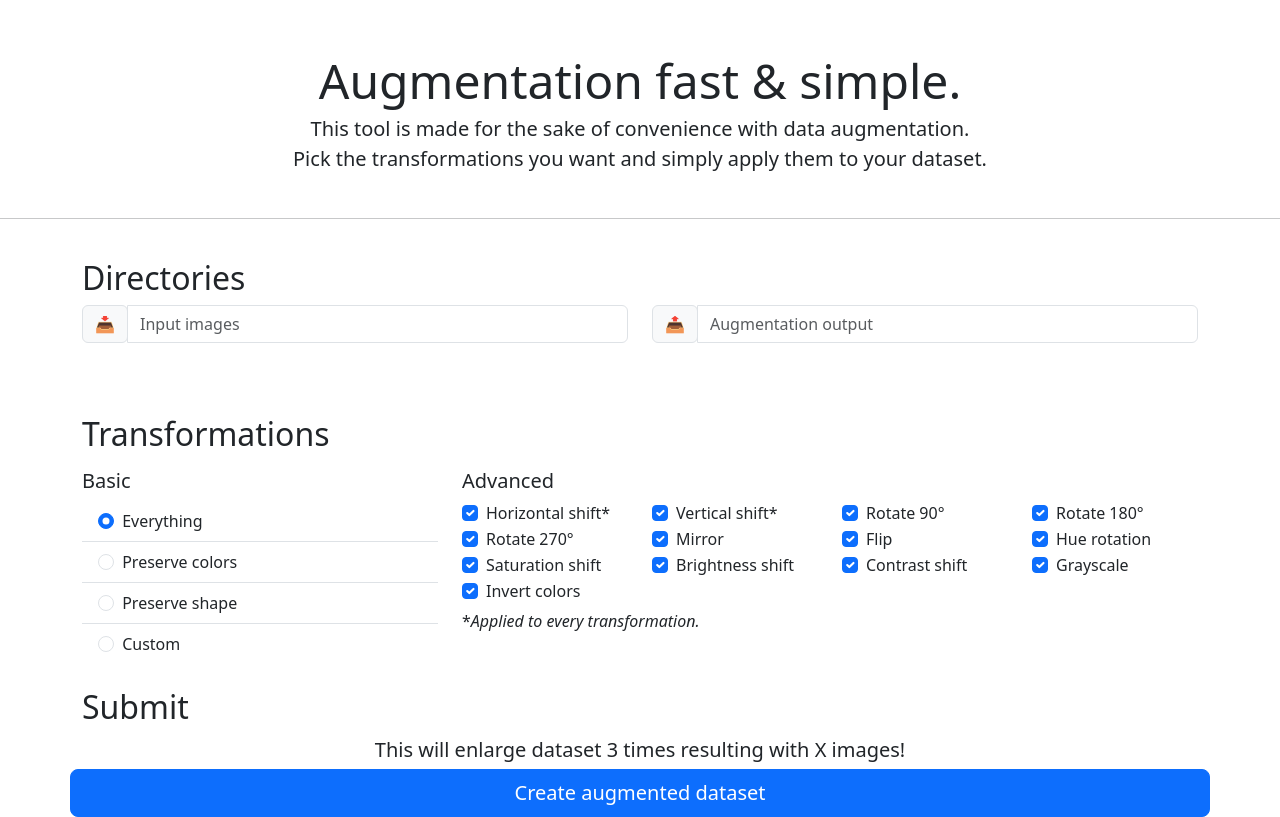
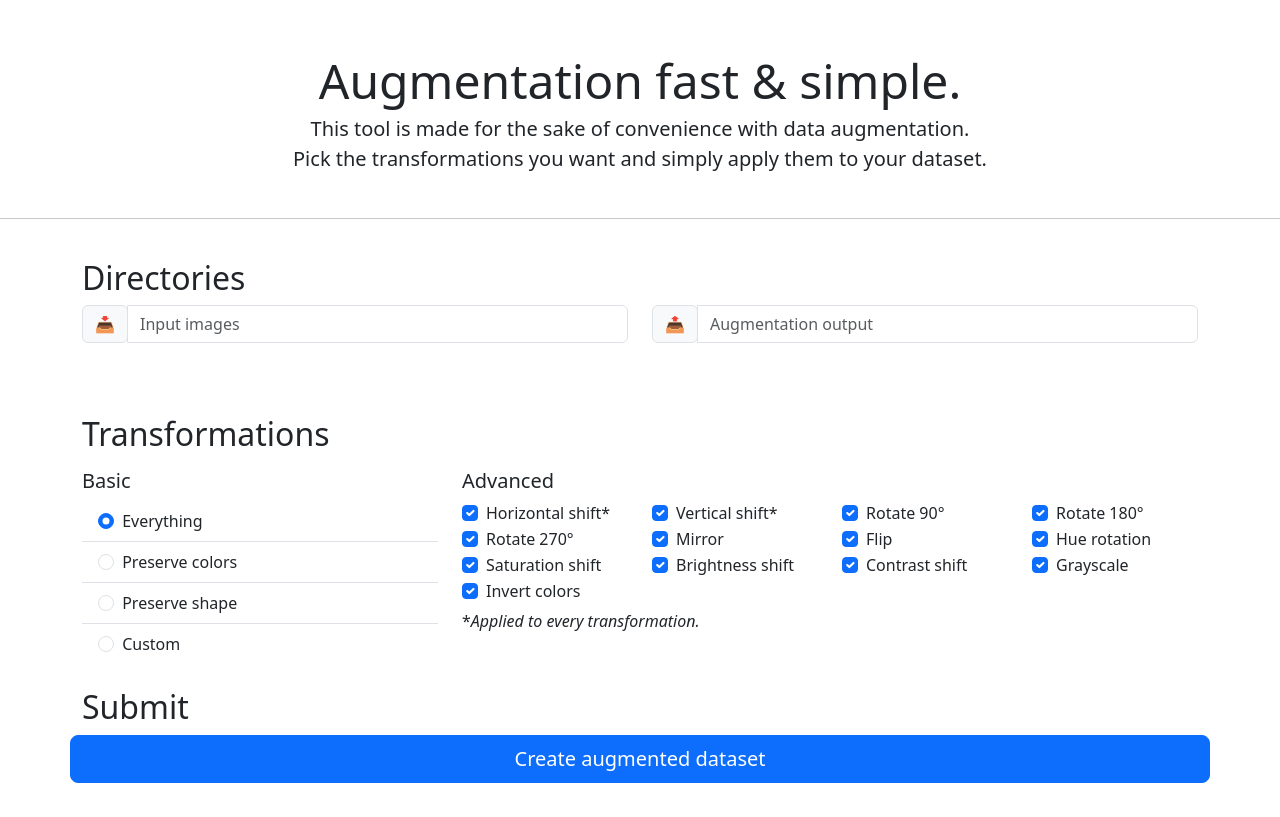
Before and after one commit to RooTender/augmentator, a Svelte app: page / in a window 1280 px wide. Built offline with nearby package versions, Linux system fonts and the light colour scheme.

Commit message:
Remove unused content

```diff
--- a/src/App.svelte
+++ b/src/App.svelte
@@ -40,10 +40,6 @@
   {#if errorMessage}
     <div class="alert alert-danger" role="alert">{errorMessage}</div>
   {/if}
-  <div class="row text-center lead">
-    <p>This will enlarge dataset
-    <b>3 times</b> resulting with X images!</p>
-  </div>
 
   <div class="row">
     <button type="button" class="btn btn-primary btn-lg w-100" on:click={createAugmentedDataset}>
```
